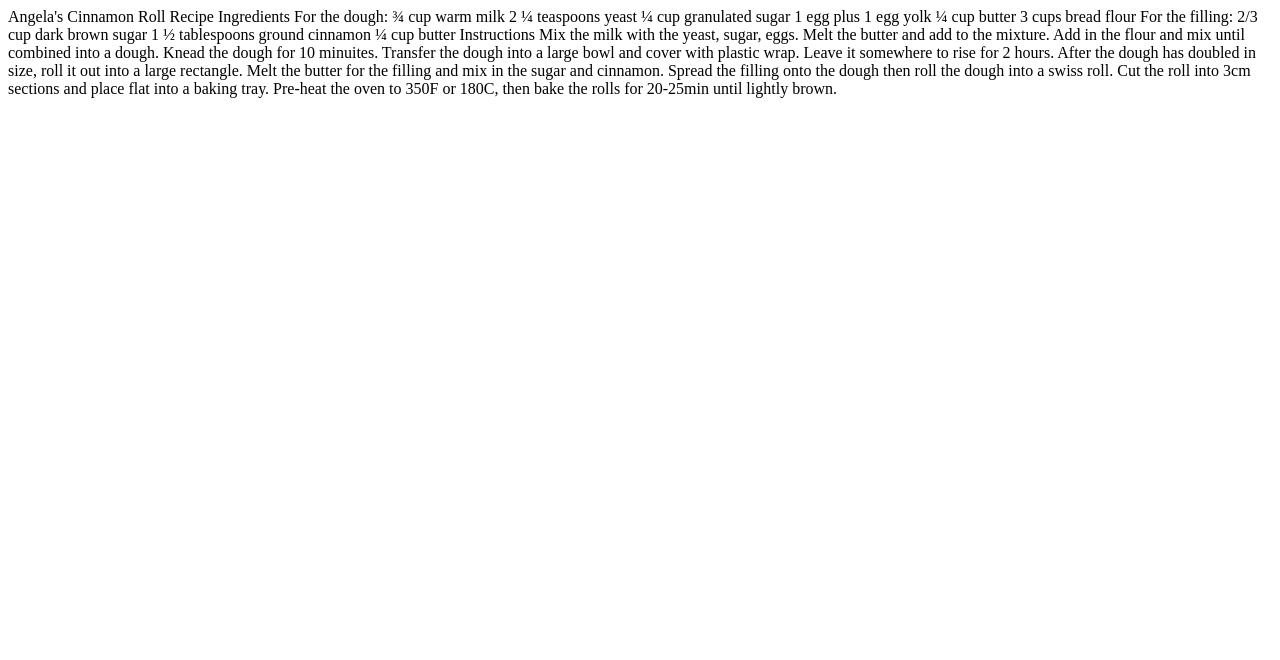
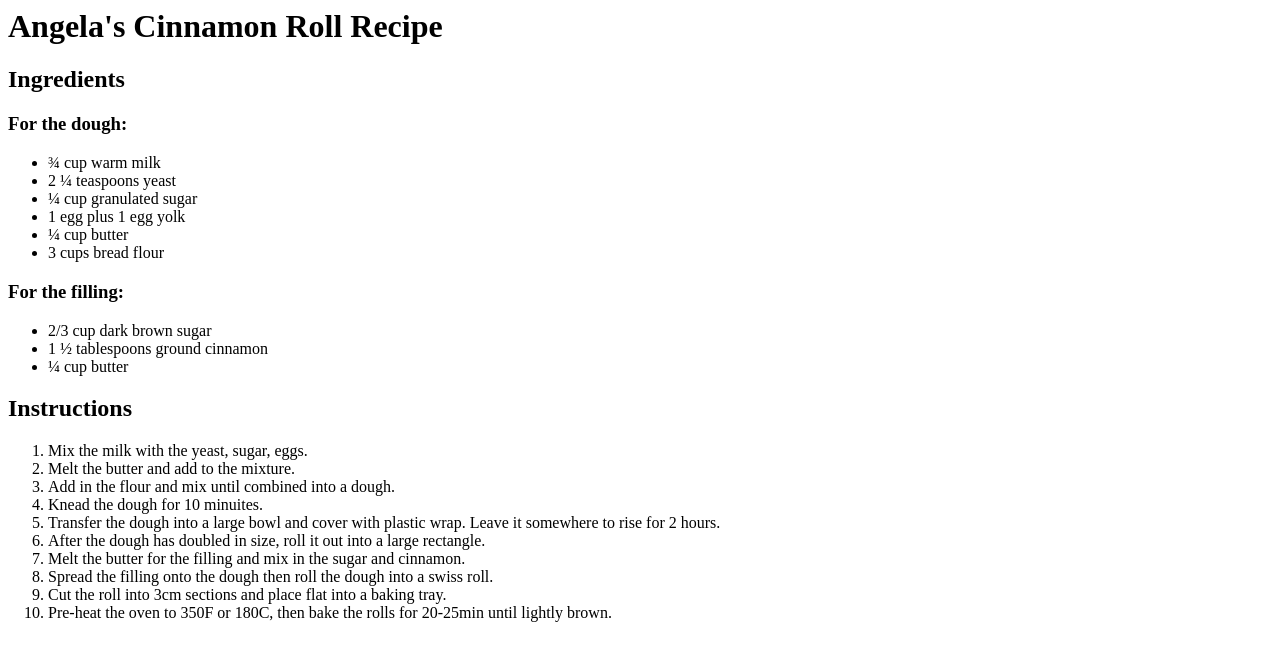
Before and after one commit to Shimazaky80/3.0-List-Elements, a plain HTML site: page index.html in a window 1280 px wide. Drawn offline with Linux system fonts and the light colour scheme.

Commit message:
formatted html elements

```diff
--- a/index.html
+++ b/index.html
@@ -6,35 +6,36 @@
 </head>
 <body>
 
+    <h1>Angela's Cinnamon Roll Recipe</h1>
+    <h2>Ingredients</h2>
+    <h3>For the dough:</h3>
+    <ul>
+        <li>¾ cup warm milk</li>
+        <li>2 ¼ teaspoons yeast </li>
+        <li>¼ cup granulated sugar</li>
+        <li>1 egg plus 1 egg yolk</li>
+        <li>¼ cup butter</li>
+        <li>3 cups bread flour</li>
+    </ul>
+    <h3>For the filling:</h3>
+    <ul>
+        <li>2/3 cup dark brown sugar </li>
+        <li>1 ½ tablespoons ground cinnamon</li>
+        <li>¼ cup butter</li>
+    </ul>
+    <h2>Instructions</h2>
+    <ol>
+        <li>Mix the milk with the yeast, sugar, eggs.</li>
+        <li>Melt the butter and add to the mixture.</li>
+        <li>Add in the flour and mix until combined into a dough.</li>
+        <li>Knead the dough for 10 minuites. </li>
+        <li>Transfer the dough into a large bowl and cover with plastic wrap. Leave it somewhere to rise for 2 hours.</li>
+        <li>After the dough has doubled in size, roll it out into a large rectangle. </li>
+        <li>Melt the butter for the filling and mix in the sugar and cinnamon.</li>
+        <li>Spread the filling onto the dough then roll the dough into a swiss roll. </li>
+        <li>Cut the roll into 3cm sections and place flat into a baking tray.</li>
+        <li>Pre-heat the oven to 350F or 180C, then bake the rolls for 20-25min until lightly brown. </li>
+    </ol>
+
 </body>
 </html>
-
-Angela's Cinnamon Roll Recipe
-
-Ingredients
-
-For the dough:
-¾ cup warm milk
-2 ¼ teaspoons yeast
-¼ cup granulated sugar
-1 egg plus 1 egg yolk
-¼ cup butter
-3 cups bread flour
-
-For the filling:
-2/3 cup dark brown sugar
-1 ½ tablespoons ground cinnamon
-¼ cup butter
-
-Instructions
-
-Mix the milk with the yeast, sugar, eggs.
-Melt the butter and add to the mixture.
-Add in the flour and mix until combined into a dough.
-Knead the dough for 10 minuites.
-Transfer the dough into a large bowl and cover with plastic wrap. Leave it somewhere to rise for 2 hours.
-After the dough has doubled in size, roll it out into a large rectangle.
-Melt the butter for the filling and mix in the sugar and cinnamon.
-Spread the filling onto the dough then roll the dough into a swiss roll.
-Cut the roll into 3cm sections and place flat into a baking tray.
-Pre-heat the oven to 350F or 180C, then bake the rolls for 20-25min until lightly brown.
```
